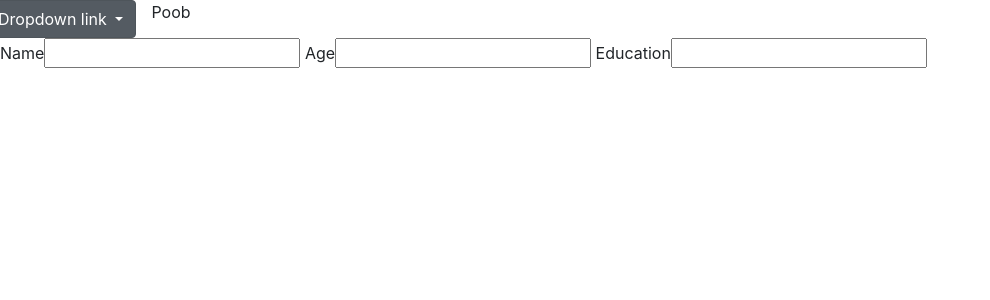
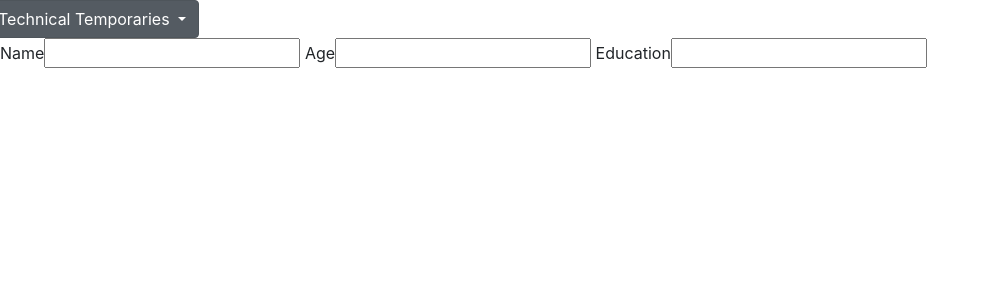
Before and after one commit to maxbesner/UI_Demo, a PHP site: page /tempForm.php in a window 1280 px wide. Shown: the top 300 px of the page, without its empty margins (0-990 px from the left). Run offline with PHP 8.4, Linux system fonts and the light colour scheme.

Commit message:
Version 1.1

```diff
--- a/pages/tempForm.php
+++ b/pages/tempForm.php
@@ -17,16 +17,17 @@
 
             <div class="dropdown show">
                 <a class="btn btn-secondary dropdown-toggle" role="button" id="dropdownMenuLink" data-toggle="dropdown" aria-haspopup="true" aria-expanded="false">
-                    Dropdown link
+                    Technical Temporaries
                 </a>
 
                 <div class="dropdown-menu" aria-labelledby="dropdownMenuLink">
-                <a class="dropdown-item" href="./login.php">Login</a>
+                    <a class="dropdown-item" href="./login.php">Login</a>
+                    <a class="dropdown-item" href="./login.php">Sign up</a>
                 </div>
             </div>
 
             <div class="col-md-6">
-                Poob
+
             </div>
         </div>
 
```
